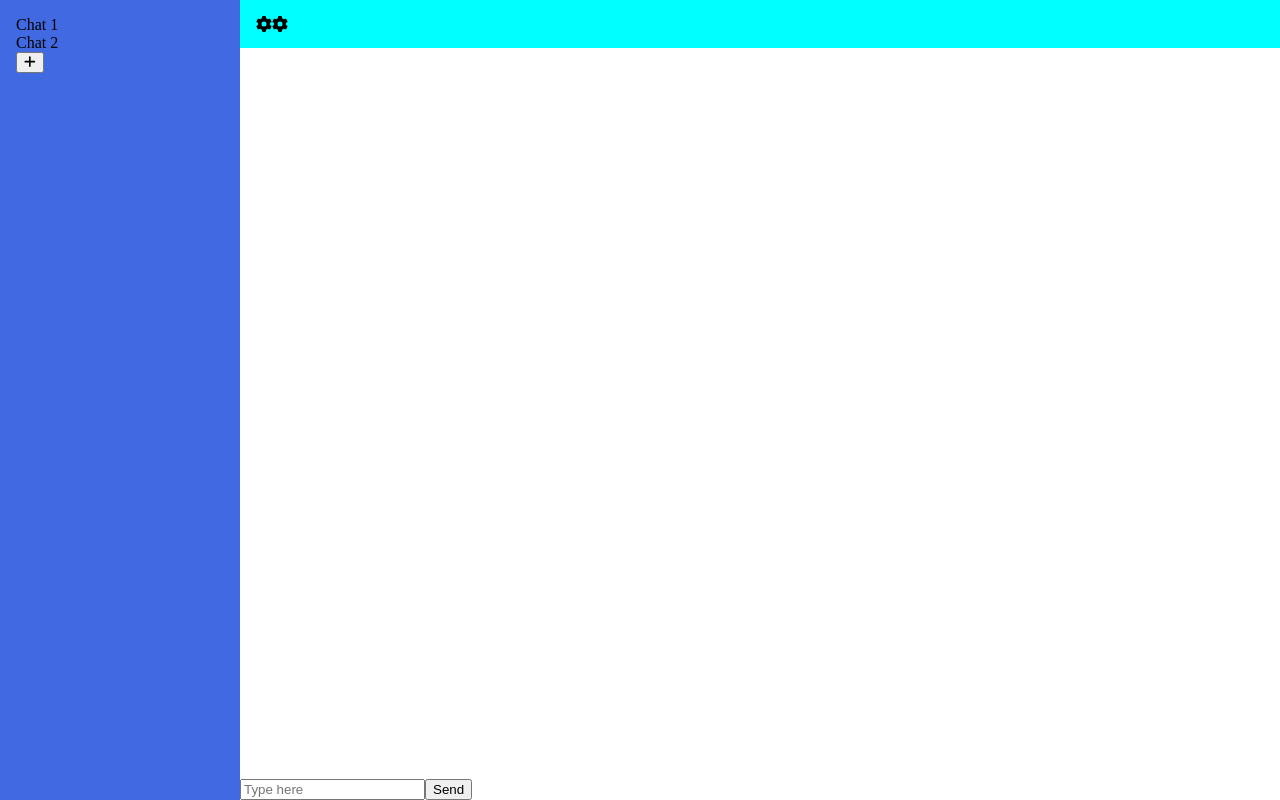
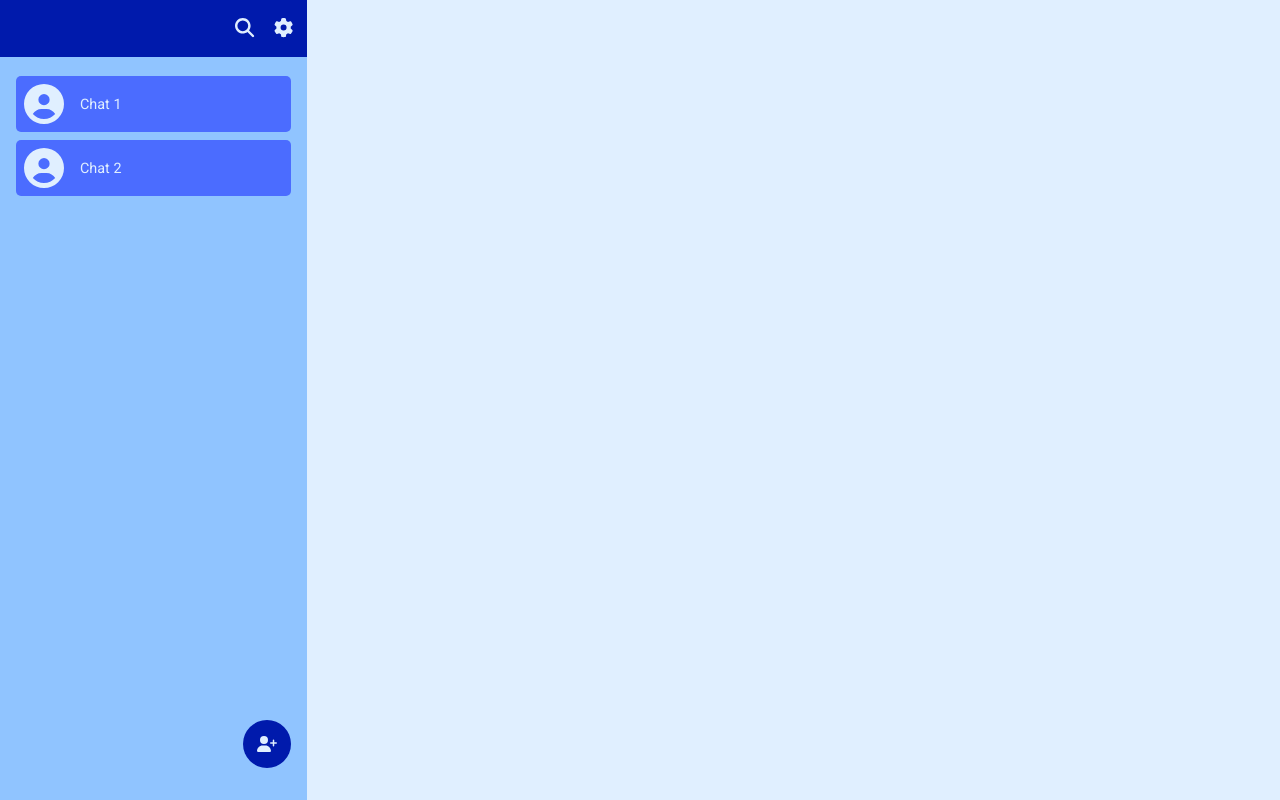
Before and after one commit to Animator55/LocalChat, a React (Vite) app: page / in a window 1280 px wide. Built offline with nearby package versions, Linux system fonts and the light colour scheme; the HTML template or start-up script is replaced by a standard one.

Commit message:
added styles

```diff
--- a/src/App.tsx
+++ b/src/App.tsx
@@ -1,7 +1,7 @@
 import React from 'react'
 import { ChatList, ChatType, MessageType } from './vite-env'
 import { FontAwesomeIcon } from '@fortawesome/react-fontawesome'
-import { faGear, faPlus } from '@fortawesome/free-solid-svg-icons'
+import { faEllipsisVertical, faGear, faMagnifyingGlass, faPaperPlane, faPhone, faPlus, faSmile, faUserCircle, faUserPlus } from '@fortawesome/free-solid-svg-icons'
 import Message from './components/Message'
 import Peer from 'peerjs'
 import './assets/App.css'
@@ -27,6 +27,8 @@ type Connections = {
   peer: string
 }
 
+
+let online: string[] = []
 let conn: Connections | undefined
 let peer: Connections | undefined
 // let callVar
@@ -34,6 +36,7 @@ let peer: Connections | undefined
 export default function App() {
   const [chats, changeChats] = React.useState<ChatList>(defaultChats)
   const [currentChat, setCurrentChat] = React.useState<string | undefined>()
+  const inputChat = React.useRef(null)
 
   const addMessage = (data:MessageType)=>{
     if(conn === undefined) return
@@ -67,7 +70,7 @@ export default function App() {
     else {
         for (const key in chats){
             if(key !== peer.id){
-                console.log('Connecting to ' + chats[key].name)
+                console.log('Trying to connect to ' + chats[key].name)
                 conn = peer.connect(chats[key])
                 conn.on('close', closeConn)
             }
@@ -106,6 +109,7 @@ export default function App() {
 
       peer.on("connection", function (conn) {
           console.log(conn.peer + ' is online')
+          if(!online.includes(conn.peer)) online.push(conn.peer)
 
           conn.on("data", function (data: MessageType) { //RECIEVED DATA
               // if(conn.peer === currentChat){
@@ -160,7 +164,7 @@ export default function App() {
 
 
   function sendMessage(text:string) {
-    if(currentChat === undefined || peer === undefined) return
+    if(currentChat === undefined || peer === undefined || text === "") return
 
     let messageToSend:string = text
     // if(messageToSend === '' && fileInput.current.files.length < 1) return;
@@ -249,23 +253,57 @@ export default function App() {
 
     for(const id in chats){
       if(peer !== undefined && id === peer.id) continue
-      JSX.push(<div key={Math.random()} onClick={()=>{changeChat(id)}}>{chats[id].name}</div>)
+
+      let lastMessage = ""
+      console.log(chats, id)
+      if(chats[id].messages.length !== 0) lastMessage = chats[id].messages[chats[id].messages.length-1]
+
+      JSX.push(
+      <button
+        className='side-button'
+        key={Math.random()}
+        onClick={()=>{changeChat(id)}}
+      >
+        <FontAwesomeIcon icon={faUserCircle}/>
+        <div>
+          <p>{chats[id].name}</p>
+          <div className='sub-title'>
+            <h5 className='ellipsis' style={{fontWeight: 100}}>{lastMessage.text}</h5>
+            <h5 style={{fontWeight: 100}}>{lastMessage.timestamp}</h5>
+          </div>
+        </div>
+      </button>)
+    }
+
+    const AddButton = ()=> {
+      return <button className='add-button' onClick={()=>{
+        changeChats({...chats, "00003": {id: "00003",name: "Chat 3",messages: []}})
+      }}><FontAwesomeIcon icon={faUserPlus}/></button>
     }
 
     return <aside className='side-bar'>
-      {JSX}
-      <button onClick={()=>{
-        changeChats({...chats, "00003": {id: "00003",name: "Chat 3",messages: []}})
-      }}><FontAwesomeIcon icon={faPlus}/></button>
+      <header>
+        <button><FontAwesomeIcon icon={faMagnifyingGlass}/></button>
+        <button><FontAwesomeIcon icon={faGear}/></button>
+      </header>
+      <AddButton/>
+      <ul className="chat-list">{JSX}</ul>
     </aside>
   }
 
   const Chat = ()=>{
     const TopChat = ()=>{
       return <header className='top-chat'>
-        <h1>{currentChat !== undefined ? chats[currentChat].name : ""}</h1>
-        <FontAwesomeIcon icon={faGear}/>
-        <FontAwesomeIcon icon={faGear}/>
+        {currentChat !== undefined && <div>
+          <div><FontAwesomeIcon icon={faUserCircle}/></div>
+          <div className='name-chat'>
+            <h3>{chats[currentChat].name}</h3>
+            <h6 className={online.includes(currentChat) ? 'status-chat visible' : 'status-chat'}>En linea</h6>
+          </div>
+        </div>}
+        <hr/>
+        <FontAwesomeIcon icon={faMagnifyingGlass} size='xl'/>
+        <FontAwesomeIcon icon={faEllipsisVertical} size='xl'/>
       </header>
     }
     const RenderMessages = ()=>{
@@ -274,35 +312,39 @@ export default function App() {
         return <Message key={Math.random()} {...message} owner={message.owner === peer.id}/>
       })
 
-      return <div className='chat'>
-        {conn !== undefined && conn.peer !== undefined && chats[conn.peer].messages.length !== 0 && messages}
-      </div>
+      return messages
     }
 
     const InputZone = ()=>{
       return <section className='input-zone'>
-        <input placeholder='Type here' onKeyUp={(e)=>{
+        <button><FontAwesomeIcon icon={faPlus} size='xl'/></button>
+        <button><FontAwesomeIcon icon={faSmile} size='xl'/></button>
+        <input ref={inputChat} onKeyUp={(e)=>{
           if(e.key === 'Enter') {
             sendMessage(e.currentTarget.value)
             e.currentTarget.value = ""
           }
         }}/>
-        <button onClick={(e)=>{
+        <button className='send' onClick={(e)=>{
           let input = e.currentTarget.previousSibling! as HTMLInputElement
           sendMessage(input.value)
           input.value = ""
-        }}>Send</button>
+        }}><FontAwesomeIcon icon={faPaperPlane}/></button>
       </section>
     }
 
     return <section className='content'>
-      <TopChat/>
-      <RenderMessages/>
-      <InputZone/>
+      {conn !== undefined && conn.peer !== undefined && <TopChat/>}
+      <div className='chat'><RenderMessages/></div>
+      {conn !== undefined && conn.peer !== undefined && <InputZone/>}
     </section>
   }
 
   //effect
+
+  React.useEffect(()=>{
+    if(inputChat.current) inputChat.current.focus()
+  })
 
   return <main>
     <ChatList/>
--- a/src/assets/App.css
+++ b/src/assets/App.css
@@ -1,5 +1,25 @@
+@import url('https://fonts.googleapis.com/css2?family=Roboto&display=swap');
+
+* {
+  font-family: 'Roboto', sans-serif;
+}
+
 body, p, h1, h2, h3, h4, h5, h6 {
   margin: 0;
+
+  --cblue: #001aac;
+  --cwhite: #e0efff;
+  --cgray: #90c4ff;
+  --clightblue: #4b6cff;
+  --cgreen: #5eff49;
+}
+
+hr {
+  border: none;
+}
+
+ul {
+  padding: 0;
 }
 
 main {
@@ -8,20 +28,101 @@ main {
   height: 100dvh;
 }
 
+button {
+  border: none;
+  background-color: transparent;
+}
+
+.ellipsis {
+  overflow: hidden;
+  text-overflow: ellipsis;
+  white-space: nowrap;
+  max-width: 100%;
+  max-height: 1rem;
+}
+
 /*SIDEBAR*/
 
 .side-bar {
   height: 100%;
-  padding: 1rem;
-  width: 20%;
-  background-color: royalblue;
+  min-width: 24%;
+  max-width: 24%;
+  background-color: var(--cgray);
+  position: relative;
+}
+
+.add-button {
+  position: absolute;
+  bottom: 2rem;
+  right: 1rem;
+  border-radius: 50%;
+  background-color: var(--cblue);
+  color: var(--cwhite);
+  font-size: 1rem;
+  width: 3rem;
+  height: 3rem;
+}
+
+.side-bar > header {
+  display: flex;
+  align-items: center;
+  justify-content: end;
+  gap: 0.5rem;
+  background-color: var(--cblue);
+  color: var(--cwhite);
+  padding: 1rem 0.5rem;
+}
+.side-bar > header > button {
+  color: var(--cwhite);
+  font-size: 1.2rem;
+}
+
+.chat-list {
+  display: flex;
+  flex-direction: column;
+  padding: 0.2rem 1rem;
+  gap: 0.5rem;
 }
 
 .side-button {
-  padding: 1rem 0.7rem;
+  padding: 0.5rem 0.5rem;
   display: flex;
   align-items: center;
-  justify-content: center;
+  gap: 1rem;
+  border: none;
+  border-radius: 5px;
+  width: 100%;
+  background-color: var(--clightblue);
+  font-size: 0.9rem;
+  color: var(--cwhite);
+}
+
+.side-button > :first-child {
+  font-size: 2.5rem;
+}
+.side-button > div {
+  display: flex;
+  flex-wrap: wrap;
+  align-items: start;
+}
+.side-button > div > :first-child {
+  width: 100%;
+  text-align: left;
+}
+.side-button > div > .sub-title {
+  width: 100%;
+  display: grid;
+  grid-template-columns: 60% 35%;
+  gap: 5%;
+}
+.side-button > div > .sub-title > :last-child {
+  text-align: end;
+}
+
+.side-bar > div {
+  display: flex;
+  flex-direction: column;
+  gap: 3px;
 }
 
 /*CONTENT*/
@@ -29,35 +130,88 @@ main {
 .content {
   position: relative;
   height: 100%;
-  width: 100%;
+  width: 76%;
 }
 
 .top-chat {
-  padding: 1rem;
+  padding: 0.25rem 2rem 0.25rem 1rem;
+  gap: 2rem;
   display: flex;
   align-items: center;
-  background-color: aqua;
+  background-color: var(--clightblue);
+  color: var(--cwhite);
+}
+
+.top-chat > div {
+  display: flex;
+  align-items: center;
+  gap: 0.7rem;
+}
+
+.top-chat > div > :first-child {
+  font-size: 2.5rem;
+}
+
+.name-chat {
+  display: flex;
+}
+
+.top-chat .name-chat:has(.visible) {
+  flex-direction: column;
+}
+
+.top-chat .status-chat {
+  scale: 0;
+  transition: scale 300ms;
+}
+.top-chat .status-chat.visible {
+  scale: 1;
+  transition: scale 300ms;
+}
+
+.top-chat > hr {
+  margin-left: auto;
 }
 
 .chat {
+  display: flex;
+  flex-direction: column;
+  gap: 0.5rem;
   height: inherit;
+  max-height: calc(100% - 8.5rem);
   overflow-y: scroll;
-  padding: 2rem;
-  padding-bottom: 60px;
-  background-color: darkslategray;
+  padding: 0.5rem 2rem;
+  padding-bottom: 5rem;
+  background-color: var(--cwhite);
+}
+.chat::-webkit-scrollbar {
+  display: none;
+}
+.chat::after {
+  position: absolute;
+  inset: 0;
+  content: "";
+  background: linear-gradient(180deg, transparent 85%, var(--cwhite) 90%);
 }
 
 .message {
   display: flex;
-  padding: 0.3rem 0.7rem;
+  padding: 0.5rem 0.7rem;
   gap: 0.7rem;
-  background-color: blanchedalmond;
+  background-color: var(--cgray);
+  color: var(--cwhite);
   border-radius: 10px;
   width: fit-content;
+  max-width: 60%;
 }
 
 .message.owner {
   margin-left: auto;
+  background-color: var(--clightblue);
+}
+
+.message > p {
+    word-break: break-word
 }
 
 .message > div {
@@ -69,6 +223,39 @@ main {
 
 .input-zone {
   position: absolute;
-  bottom: 0;
-  left: 0;
+  bottom: 0.2rem;
+  left: 1rem;
+  width: calc(100% - 4rem);
+  padding: 0.5rem 1rem;
+  border-radius: 7px;
+  gap: 1rem;
+  display: flex;
+  align-items: center;
 }
+
+.input-zone input {
+  border: none;
+  border-radius: 5px;
+  padding: 0.7rem;
+  color: var(--cwhite);
+  background-color: var(--clightblue);
+  width: inherit;
+}
+
+.input-zone button {
+  color: var(--cblue);
+  background-color: transparent;
+  border: none;
+  font-size: 0.9rem;
+}
+
+.input-zone .send {
+  background-color: var(--cblue);
+  color: var(--cwhite);
+  padding: 0.7rem;
+  border: none;
+  border-radius: 5px;
+}
+input:focus {
+  outline: none;
+}
```
